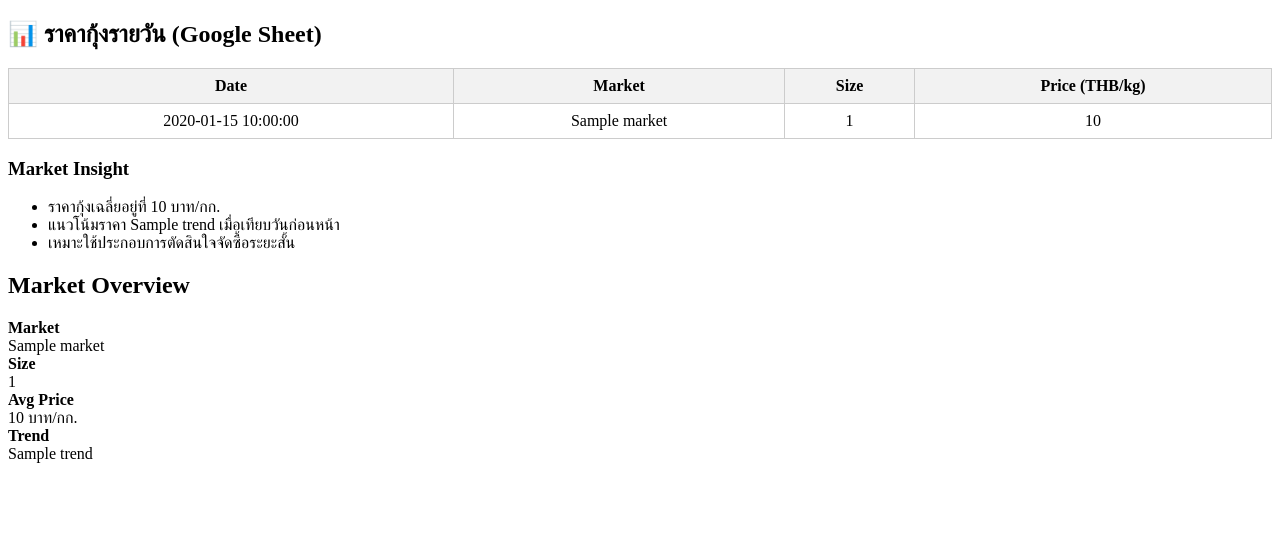
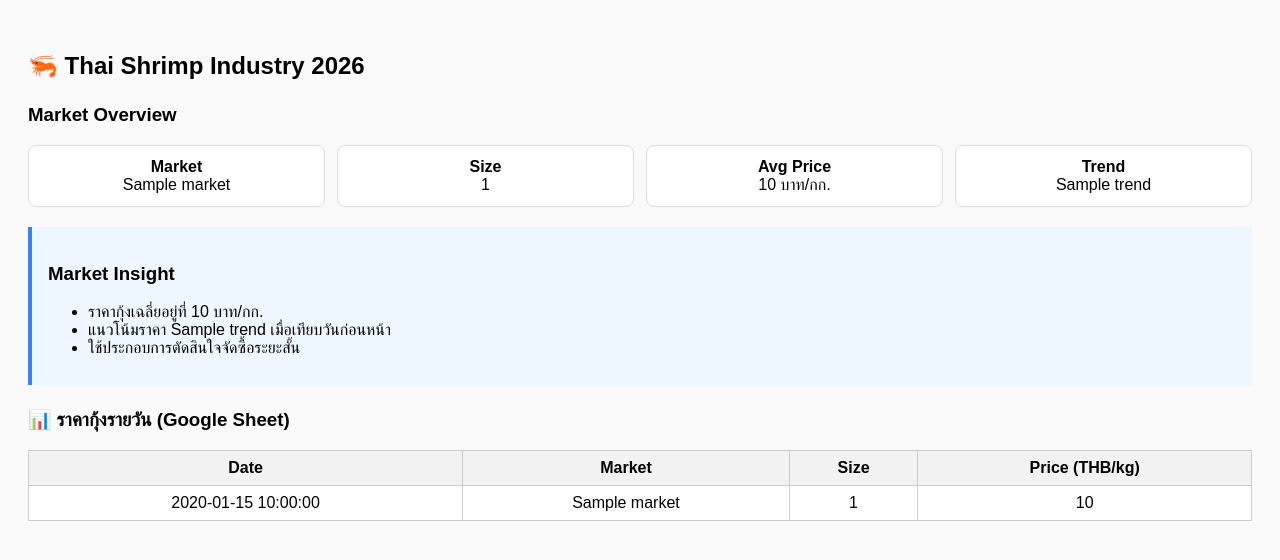
Before and after one commit to torsak6589-creator/thai-shrimp-industry-2026, a Flask app: template templates/dashboard.html in a window 1280 px wide. Shown: the top 560 px of the page. Run offline with Flask 3, Linux system fonts and the light colour scheme; the template is opened without the code that fills it: most values are stand-ins (such as "Sample title", 1, 10 or a date in 2020).

Commit message:
Update dashboard.html

```diff
--- a/templates/dashboard.html
+++ b/templates/dashboard.html
@@ -1,27 +1,103 @@
-
 <!DOCTYPE html>
 <html lang="th">
 <head>
     <meta charset="UTF-8">
     <title>Thai Shrimp Industry 2026</title>
     <style>
+        body {
+            font-family: Arial, sans-serif;
+            background: #fafafa;
+            padding: 20px;
+        }
+
+        h2, h3 {
+            margin-top: 24px;
+        }
+
         table {
             border-collapse: collapse;
             width: 100%;
+            margin-top: 12px;
+            background: #fff;
         }
+
         th, td {
             border: 1px solid #ccc;
             padding: 8px;
             text-align: center;
         }
+
         th {
             background: #f2f2f2;
         }
+
+        .overview .cards {
+            display: grid;
+            grid-template-columns: repeat(auto-fit, minmax(160px, 1fr));
+            gap: 12px;
+            margin-top: 12px;
+        }
+
+        .card {
+            background: #ffffff;
+            border: 1px solid #ddd;
+            border-radius: 8px;
+            padding: 12px;
+            text-align: center;
+        }
+
+        .insight {
+            background: #eef7ff;
+            padding: 12px 16px;
+            border-left: 4px solid #3b82f6;
+            margin-top: 20px;
+        }
     </style>
 </head>
+
 <body>
 
-<h2>📊 ราคากุ้งรายวัน (Google Sheet)</h2>
+<h2>🦐 Thai Shrimp Industry 2026</h2>
+
+<!-- ===== Market Overview ===== -->
+<div class="overview">
+    <h3>Market Overview</h3>
+
+    <div class="cards">
+        <div class="card">
+            <strong>Market</strong><br>
+            {{ overview.market }}
+        </div>
+
+        <div class="card">
+            <strong>Size</strong><br>
+            {{ overview.size }}
+        </div>
+
+        <div class="card">
+            <strong>Avg Price</strong><br>
+            {{ overview.avg_price }} บาท/กก.
+        </div>
+
+        <div class="card">
+            <strong>Trend</strong><br>
+            {{ overview.trend }}
+        </div>
+    </div>
+</div>
+
+<!-- ===== Market Insight ===== -->
+<div class="insight">
+    <h3>Market Insight</h3>
+    <ul>
+        <li>ราคากุ้งเฉลี่ยอยู่ที่ {{ overview.avg_price }} บาท/กก.</li>
+        <li>แนวโน้มราคา {{ overview.trend }} เมื่อเทียบวันก่อนหน้า</li>
+        <li>ใช้ประกอบการตัดสินใจจัดซื้อระยะสั้น</li>
+    </ul>
+</div>
+
+<!-- ===== Price Table ===== -->
+<h3>📊 ราคากุ้งรายวัน (Google Sheet)</h3>
 
 <table>
     <thead>
@@ -47,39 +123,6 @@
         {% endfor %}
     </tbody>
 </table>
-<div class="insight">
-  <h3>Market Insight</h3>
-  <ul>
-    <li>ราคากุ้งเฉลี่ยอยู่ที่ {{ overview.avg_price }} บาท/กก.</li>
-    <li>แนวโน้มราคา {{ overview.trend }} เมื่อเทียบวันก่อนหน้า</li>
-    <li>เหมาะใช้ประกอบการตัดสินใจจัดซื้อระยะสั้น</li>
-  </ul>
-</div>
 
 </body>
 </html>
-<div class="overview">
-  <h2>Market Overview</h2>
-
-  <div class="cards">
-    <div class="card">
-      <strong>Market</strong><br>
-      {{ overview.market }}
-    </div>
-
-    <div class="card">
-      <strong>Size</strong><br>
-      {{ overview.size }}
-    </div>
-
-    <div class="card">
-      <strong>Avg Price</strong><br>
-      {{ overview.avg_price }} บาท/กก.
-    </div>
-
-    <div class="card">
-      <strong>Trend</strong><br>
-      {{ overview.trend }}
-    </div>
-  </div>
-</div>
```
